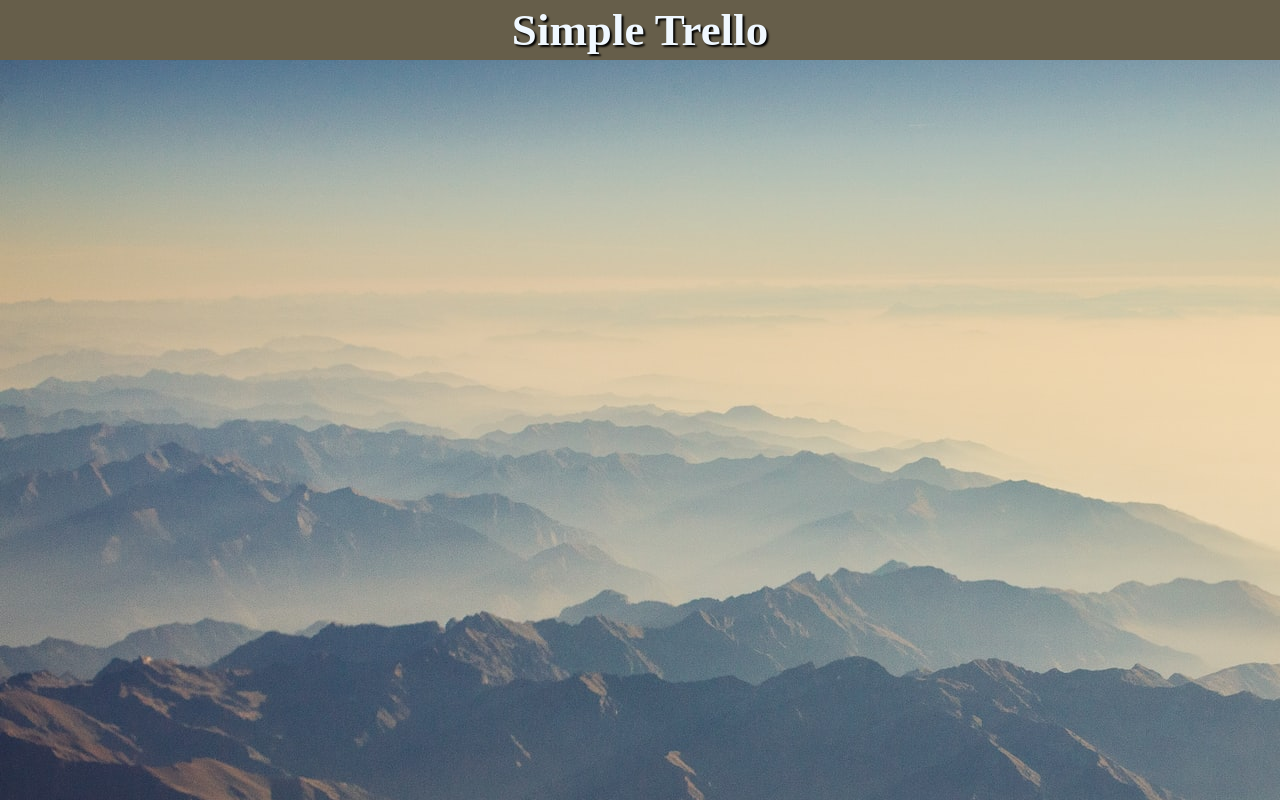
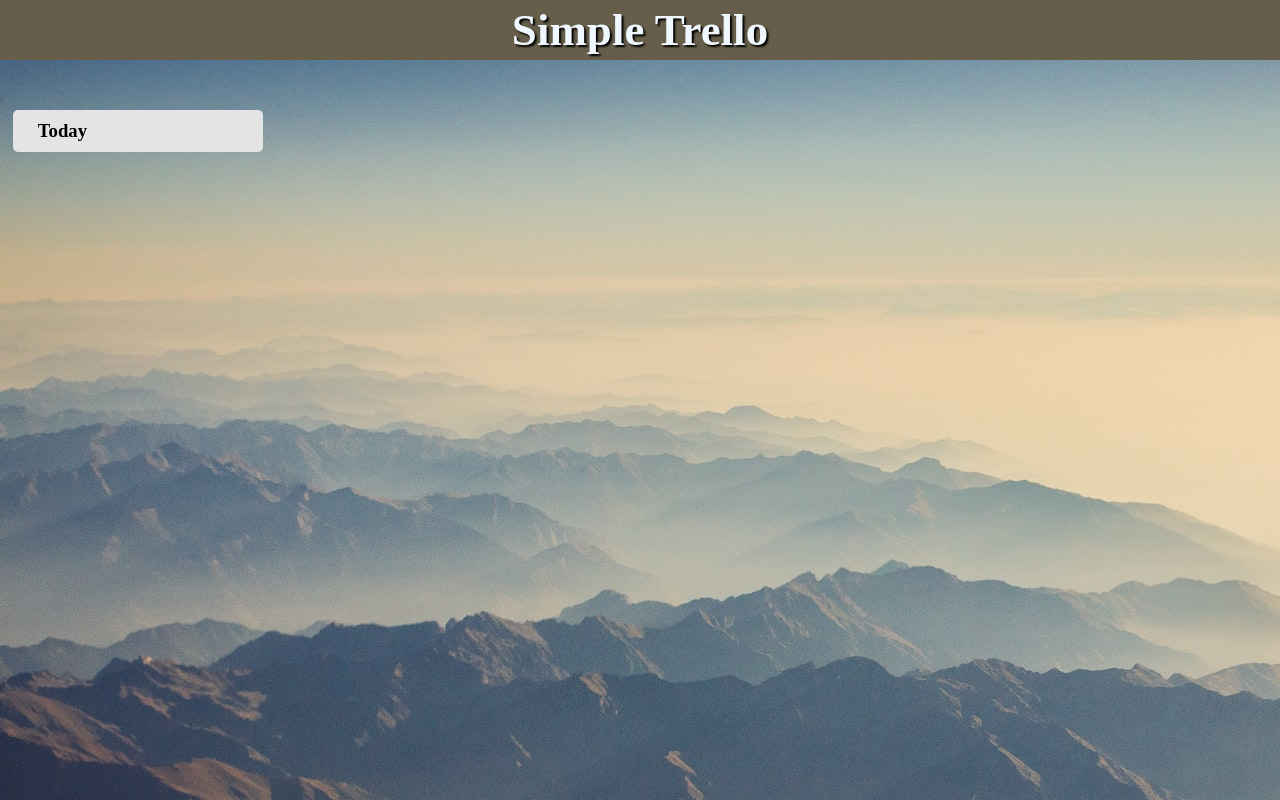
Before and after one commit to Shin-sibainu/trello-clone-for-udemy, a React (Create React App) app: page / in a window 1280 px wide. Built offline with nearby package versions, Linux system fonts and the light colour scheme.

Commit message:
add taskcards and taskcard

```diff
--- a/src/App.js
+++ b/src/App.js
@@ -1,10 +1,12 @@
 import "./App.css";
 import { Header } from "./components/header/Header";
+import { TaskCards } from "./components/task/TaskCards";
 
 function App() {
   return (
     <div className="app">
       <Header />
+      <TaskCards />
     </div>
   );
 }
--- /dev/null
+++ b/src/components/task/TaskCard.jsx
@@ -0,0 +1,16 @@
+import React from "react";
+import { TaskCardTitle } from "./TaskCardTitle";
+import { TaskCardDeleteButton } from "./button/TaskCardDeleteButton";
+import { TaskAddInput } from "./input/TaskAddInput";
+import { Tasks } from "./Tasks";
+
+export const TaskCard = () => {
+  return (
+    <div className="taskCard">
+      <TaskCardTitle />
+      <TaskCardDeleteButton />
+      <TaskAddInput />
+      <Tasks />
+    </div>
+  );
+};
--- /dev/null
+++ b/src/components/task/TaskCardTitle.jsx
@@ -0,0 +1,9 @@
+import React from "react";
+
+export const TaskCardTitle = () => {
+  return (
+    <div>
+      <h3>Today</h3>
+    </div>
+  );
+};
--- /dev/null
+++ b/src/components/task/TaskCards.jsx
@@ -0,0 +1,12 @@
+import React from "react";
+import { AddTaskCardButton } from "./button/AddTaskCardButton";
+import { TaskCard } from "./TaskCard";
+
+export const TaskCards = () => {
+  return (
+    <div>
+      <TaskCard />
+      <AddTaskCardButton />
+    </div>
+  );
+};
--- /dev/null
+++ b/src/components/task/Tasks.jsx
@@ -0,0 +1,5 @@
+import React from "react";
+
+export const Tasks = () => {
+  return <div></div>;
+};
--- /dev/null
+++ b/src/components/task/button/AddTaskCardButton.jsx
@@ -0,0 +1,5 @@
+import React from "react";
+
+export const AddTaskCardButton = () => {
+  return <div></div>;
+};
--- /dev/null
+++ b/src/components/task/button/TaskCardDeleteButton.jsx
@@ -0,0 +1,5 @@
+import React from "react";
+
+export const TaskCardDeleteButton = () => {
+  return <div></div>;
+};
--- /dev/null
+++ b/src/components/task/input/TaskAddInput.jsx
@@ -0,0 +1,5 @@
+import React from "react";
+
+export const TaskAddInput = () => {
+  return <div></div>;
+};
--- a/src/index.css
+++ b/src/index.css
@@ -23,3 +23,11 @@
   background-repeat: no-repeat;
   height: 100vh;
 }
+
+.taskCard {
+  width: 250px;
+  padding: 10px 25px;
+  margin: 10px 1%;
+  background-color: rgb(228,228,228);
+  border-radius: 5px;
+}
```
